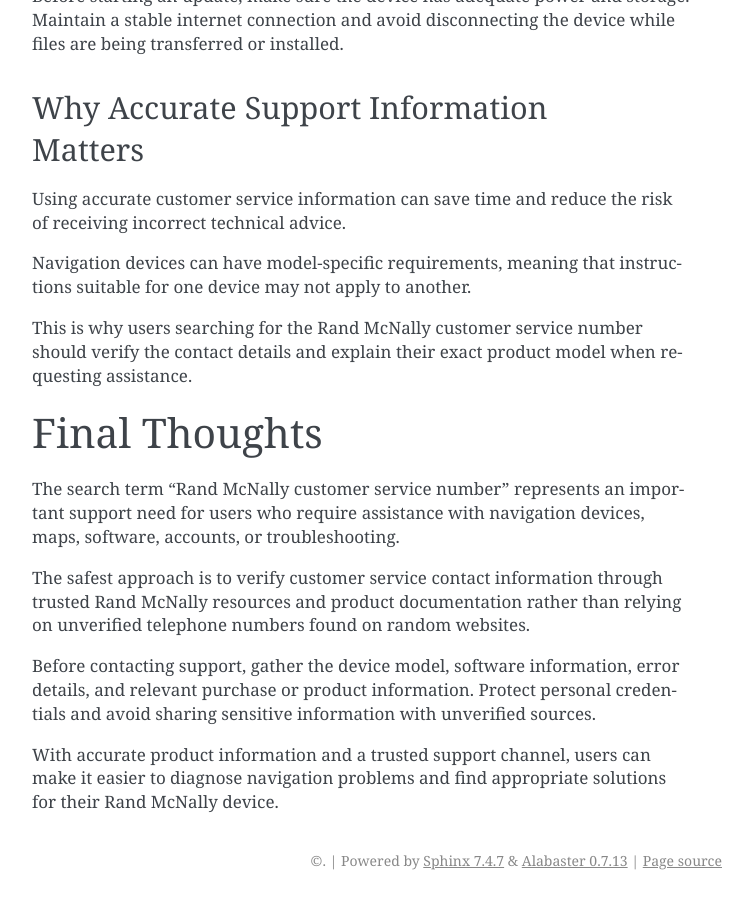
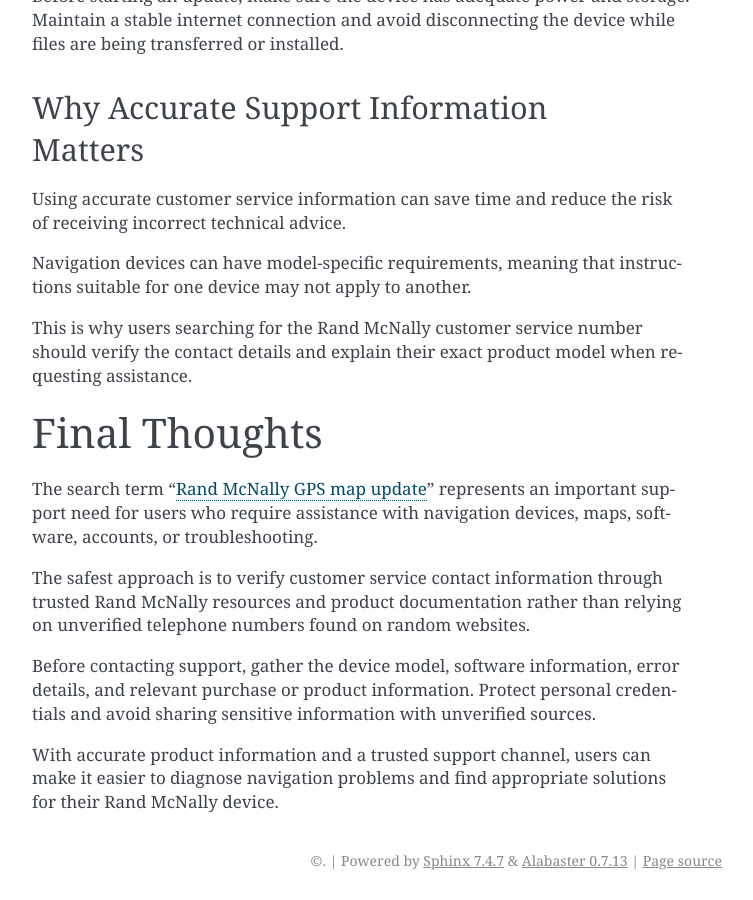
Before and after one commit to randmcnallyupdates/randmcnallyservice, a Sphinx documentation site: the page built from docs/index.rst, in a window 1280 px wide and 900 px high, scrolled down 5125 px. Shown: the whole window, without its empty margins (388-1141 px from the left). Built offline with Sphinx 7.4.7, drawn with Linux system fonts in a browser that asks for light colours.

Commit message:
Update index.rst

```diff
--- a/docs/index.rst
+++ b/docs/index.rst
@@ -167,7 +167,7 @@
 Final Thoughts
 ==============
 
-The search term "Rand McNally customer service number" represents an important support need for users who require assistance with navigation devices, maps, software, accounts, or troubleshooting.
+The search term "`Rand McNally GPS map update <https://randmcnallyupdate.inblog.io/how-to-contact-garmin-customer-service-number-250826/>`_" represents an important support need for users who require assistance with navigation devices, maps, software, accounts, or troubleshooting.
 
 The safest approach is to verify customer service contact information through trusted Rand McNally resources and product documentation rather than relying on unverified telephone numbers found on random websites.
 
```
